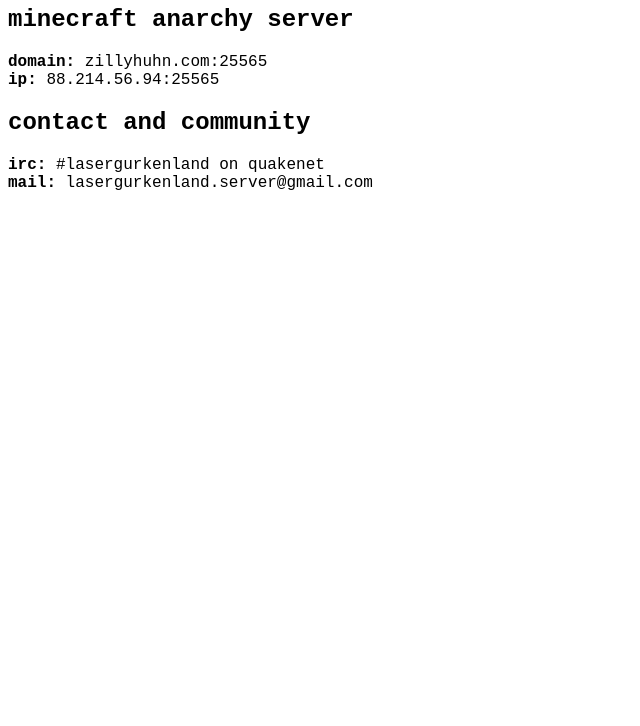
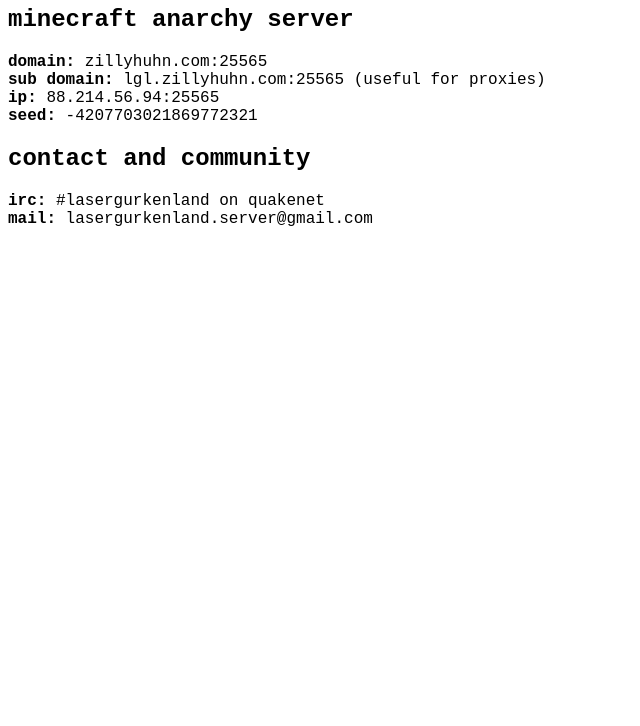
Before and after one commit to ZillyHuhn/Lasergurkenland, a plain HTML site: page index.html in a window 1280 px wide. Shown: the part 74-800 px from the top of the page, without its empty margins (0-640 px from the left). Drawn offline with Linux system fonts and the light colour scheme.

Commit message:
Add seed and subdomain

```diff
--- a/index.html
+++ b/index.html
@@ -11,7 +11,9 @@
     <h2>minecraft anarchy server</h2>
     <span>
         <strong>domain:</strong> zillyhuhn.com:25565 <br>
+        <strong>sub domain:</strong> lgl.zillyhuhn.com:25565 (useful for proxies)<br>
         <strong>ip:</strong> 88.214.56.94:25565 <br>
+        <strong>seed:</strong> -4207703021869772321 <br>
     </span>
     <h2>contact and community</h2>
     <span>
```
